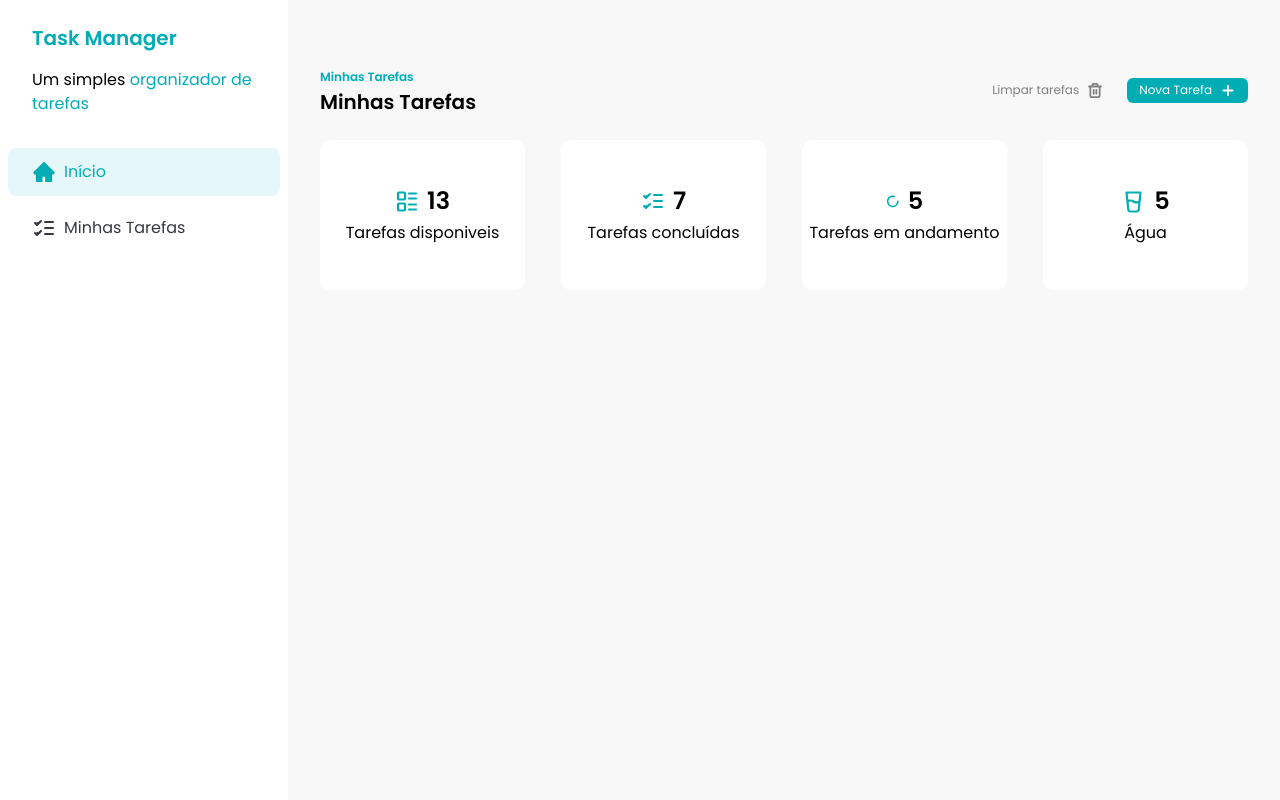
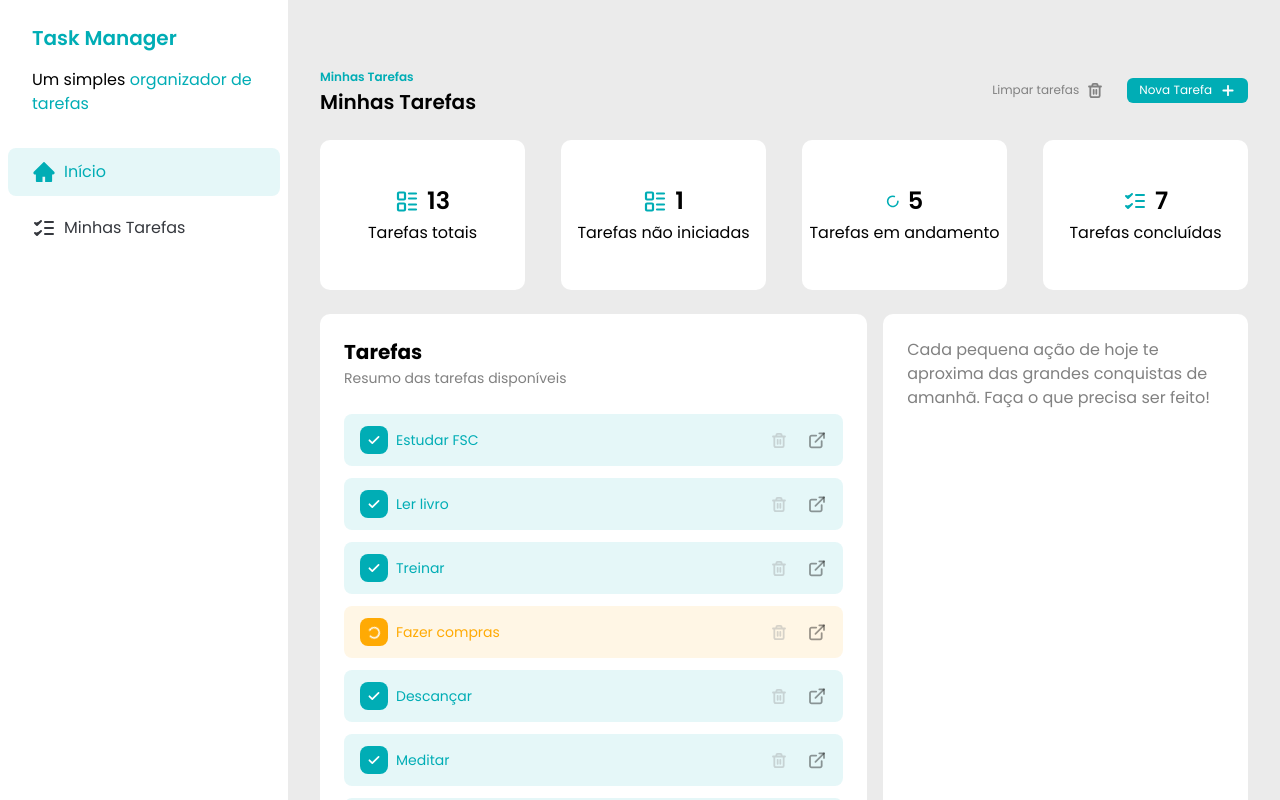
Before and after one commit to kataro123/task-manager, a React (Vite) app: page / in a window 1280 px wide. Shown: the top 800 px of the page. Built offline with nearby package versions, Linux system fonts and the light colour scheme; data requests are answered from the project's data file.

Commit message:
feat: ensure button clear all tasks

```diff
--- a/src/components/DashboardCard.jsx
+++ b/src/components/DashboardCard.jsx
@@ -1,7 +1,7 @@
 const DashboardCard = ({ icon, mainText, secondaryText }) => {
   return (
     <div className="flex h-[150px] flex-col items-center justify-center gap-1 rounded-[10px] bg-white text-center">
-      <div className="flex items-center justify-center gap-2">
+      <div className="flex items-center gap-2">
         <span className="text-brand-primary">{icon}</span>
         <p className="to-brand-dark-blue text-2xl font-semibold">{mainText}</p>
       </div>
--- /dev/null
+++ b/src/components/DashboardCards.jsx
@@ -0,0 +1,46 @@
+import { LoaderIcon, Tasks2Icon, TasksIcon } from '../assets/icons/index';
+import { useGetTasks } from '../hooks/data/use-mutate-task';
+import DashboardCard from './DashboardCard';
+
+const DashboardCards = () => {
+  const { data: tasks } = useGetTasks();
+
+  const notStartedTasks = tasks?.filter(
+    (task) => task.status === 'not_started'
+  ).length;
+  const inProgressTasks = tasks?.filter(
+    (task) => task.status === 'in_progress'
+  ).length;
+  const doneTasks = tasks?.filter((task) => task.status === 'done').length;
+  return (
+    <div className="grid grid-cols-4 gap-9">
+      <DashboardCard
+        icon={<Tasks2Icon />}
+        mainText={tasks?.length}
+        secondaryText="Tarefas totais"
+      />
+      <DashboardCard
+        icon={<Tasks2Icon />}
+        mainText={notStartedTasks}
+        secondaryText="Tarefas não iniciadas"
+      />
+      <DashboardCard
+        icon={<LoaderIcon />}
+        mainText={inProgressTasks}
+        secondaryText="Tarefas em andamento"
+      />
+      <DashboardCard
+        icon={<TasksIcon />}
+        mainText={doneTasks}
+        secondaryText="Tarefas concluídas"
+      />
+      {/* <DashboardCard
+        icon={<GlassWaterIcon />}
+        mainText="5"
+        secondaryText="Água"
+      /> */}
+    </div>
+  );
+};
+
+export default DashboardCards;
--- a/src/components/Header.jsx
+++ b/src/components/Header.jsx
@@ -1,16 +1,31 @@
 import PropTypes from 'prop-types';
 import { useState } from 'react';
+import { toast } from 'sonner';
 
 import { AddIcon, TrashIcon } from '../assets/icons/index';
+import { useClearTasks } from '../hooks/data/use-mutate-task';
 import AddTaskDialog from './AddTaskDialog';
 import Button from './Button';
 
 const Header = ({ subtitle, title }) => {
   const [addTaskDialogIsOpen, setAddTaskDialogIsOpen] = useState(false);
+  const { mutate } = useClearTasks();
 
   const handleDialogClose = () => {
     setAddTaskDialogIsOpen(!addTaskDialogIsOpen);
   };
+
+  const handleClear = () => {
+    mutate(undefined, {
+      onSuccess: () => {
+        toast.success('As tarefas foram limpas com sucesso!');
+      },
+      onError: () => {
+        toast.error('Houve um erro ao tentar limpar as tarefas');
+      },
+    });
+  };
+
   return (
     <div className="flex w-full justify-between">
       <div>
@@ -20,7 +35,7 @@ const Header = ({ subtitle, title }) => {
         <h2 className="text-xl font-semibold">{title}</h2>
       </div>
       <div className="flex items-center gap-3">
-        <Button color="ghost">
+        <Button color="ghost" onClick={handleClear}>
           Limpar tarefas
           <TrashIcon />
         </Button>
--- a/src/hooks/data/use-mutate-task.js
+++ b/src/hooks/data/use-mutate-task.js
@@ -34,6 +34,23 @@ export const useDeleteTask = (taskId) => {
       queryClient.setQueryData(taskQueryKeys.getAll(), (oldTasks) => {
         return oldTasks.filter((oldTask) => oldTask.id !== task.id);
       });
+    },
+  });
+};
+
+export const useClearTasks = () => {
+  const queryClient = useQueryClient();
+
+  return useMutation({
+    mutationKey: taskMutationKeys.clear(),
+    mutationFn: async () => {
+      const { data: tasks } = await api.get('/tasks');
+
+      tasks.map((task) => api.delete(`/tasks/${task.id}`));
+      return true;
+    },
+    onSuccess: () => {
+      queryClient.setQueryData(taskQueryKeys.getAll(), []);
     },
   });
 };
--- a/src/keys/mutations.js
+++ b/src/keys/mutations.js
@@ -2,4 +2,5 @@ export const taskMutationKeys = {
   add: () => ['addTask'],
   update: (taskId) => ['updateTask', taskId],
   delete: (taskId) => ['deleteTask', taskId],
+  clear: () => ['clearTask'],
 };
--- a/src/pages/Home.jsx
+++ b/src/pages/Home.jsx
@@ -1,51 +1,38 @@
-import {
-  GlassWaterIcon,
-  LoaderIcon,
-  Tasks2Icon,
-  TasksIcon,
-} from '../assets/icons/index';
-import DashboardCard from '../components/DashboardCard';
+import DashboardCards from '../components/DashboardCards';
 import Header from '../components/Header';
 import Sidebar from '../components/Sidebar';
+import TaskItem from '../components/TaskItem';
 import { useGetTasks } from '../hooks/data/use-mutate-task';
 
 const HomePage = () => {
   const { data: tasks } = useGetTasks();
-
-  // const notStartedTasks = tasks?.filter(
-  //   (task) => task.status === 'not_started'
-  // ).length;
-  const inProgressTasks = tasks?.filter(
-    (task) => task.status === 'in_progress'
-  ).length;
-  const doneTasks = tasks?.filter((task) => task.status === 'done').length;
-
   return (
-    <div className="flex">
+    <div className="flex bg-black bg-opacity-5">
       <Sidebar />
       <div className="w-full space-y-6 px-8 py-16">
         <Header title="Minhas Tarefas" subtitle="Minhas Tarefas" />
-        <div className="grid grid-cols-4 gap-9">
-          <DashboardCard
-            icon={<Tasks2Icon />}
-            mainText={tasks?.length}
-            secondaryText="Tarefas disponiveis"
-          />
-          <DashboardCard
-            icon={<TasksIcon />}
-            mainText={doneTasks}
-            secondaryText="Tarefas concluídas"
-          />
-          <DashboardCard
-            icon={<LoaderIcon />}
-            mainText={inProgressTasks}
-            secondaryText="Tarefas em andamento"
-          />
-          <DashboardCard
-            icon={<GlassWaterIcon />}
-            mainText="5"
-            secondaryText="Água"
-          />
+        <DashboardCards />
+        <div className="grid grid-cols-[1.5fr,1fr] gap-4">
+          <div className="space-y-6 rounded-[10px] bg-white p-6">
+            <div>
+              <h3 className="text-xl font-bold">Tarefas</h3>
+              <span className="text-sm text-brand-dark-gray">
+                Resumo das tarefas disponíveis
+              </span>
+            </div>
+            <div className="space-y-3">
+              {tasks?.slice(0, 10)?.map((task) => (
+                <TaskItem key={task.id} task={task} />
+              ))}
+            </div>
+          </div>
+
+          <div className="flex justify-center space-y-6 rounded-[10px] bg-white p-6">
+            <p className="text-brand-dark-gray">
+              Cada pequena ação de hoje te aproxima das grandes conquistas de
+              amanhã. Faça o que precisa ser feito!
+            </p>
+          </div>
         </div>
       </div>
     </div>
--- a/src/pages/TaskDetails.jsx
+++ b/src/pages/TaskDetails.jsx
@@ -78,7 +78,7 @@ const TaskDetailsPage = () => {
   };
 
   return (
-    <div className="flex">
+    <div className="flex bg-black bg-opacity-5">
       <Sidebar />
 
       <div className="w-full space-y-6 px-8 py-16">
--- a/src/pages/Tasks.jsx
+++ b/src/pages/Tasks.jsx
@@ -5,7 +5,7 @@ import Tasks from '../components/Tasks';
 
 const TasksPage = () => {
   return (
-    <div className="flex">
+    <div className="flex bg-black bg-opacity-5">
       {/* <Toaster
         toastOptions={{
           style: {
```
Also changed, not shown: db.json (line endings or trailing spaces).
